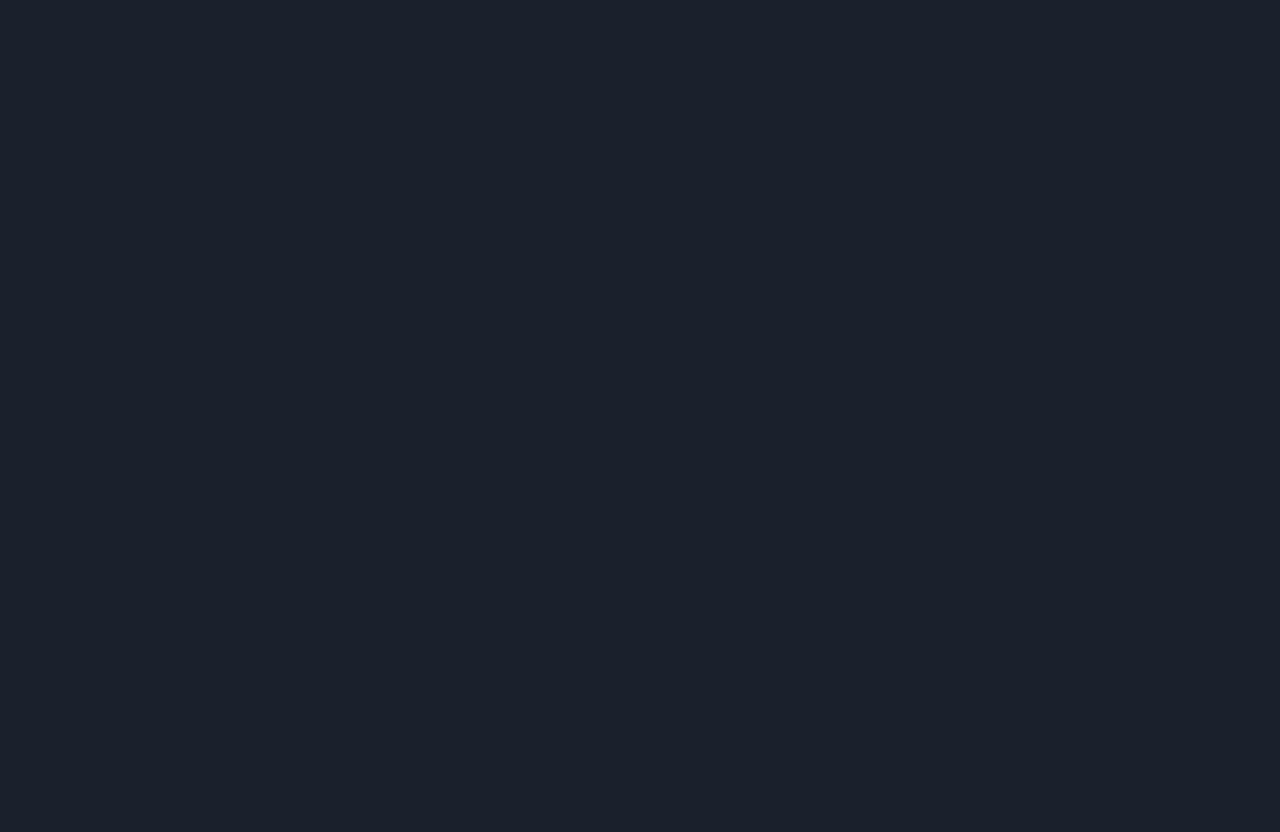
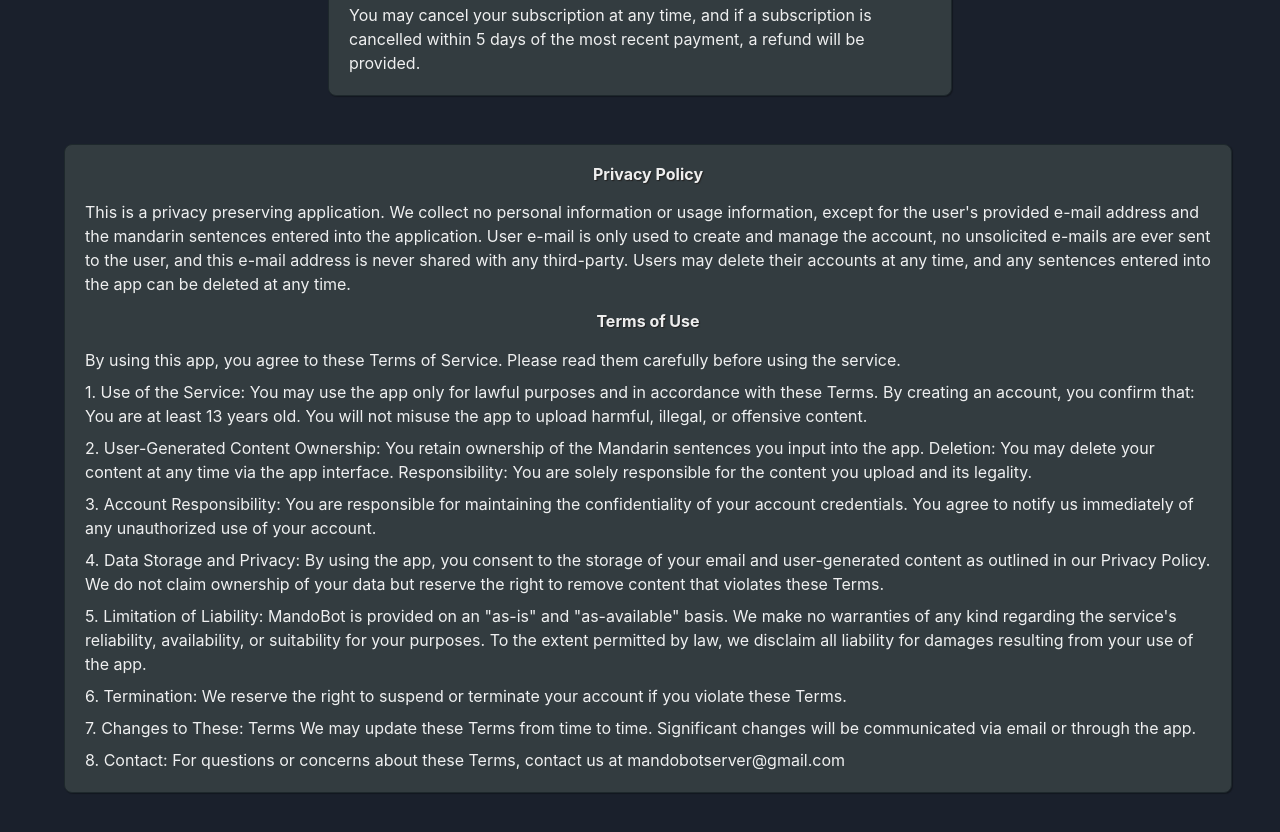
Before and after one commit to robertoloja/mandarin-app, a Next.js app in the folder frontend/: page /about in a window 1280 px wide. Shown: the part 980-1812 px from the top of the page. Before the commit the page ends 1005 px from the top, so only its background shows below. Built offline with nearby package versions, Linux system fonts and the light colour scheme; no server answers.

Commit message:
Add terms of use and privacy policy

```diff
--- a/frontend/src/app/about/page.tsx
+++ b/frontend/src/app/about/page.tsx
@@ -35,18 +35,127 @@ export default function AboutPage() {
         gap={4}
         maxWidth="100vw"
         boxSizing="border-box"
+        wrap="wrap"
       >
         <ServerStatusComponent />
         <ProjectSupportCard />
+        <PrivacyPolicyCard />
       </Flex>
     </Box>
   );
 }
 
+const PrivacyPolicyCard = () => {
+  const { colorMode } = useColorMode();
+  return (
+    <Box id="policies" mt={4}>
+      <Box
+        justifyContent="center"
+        w="fit-content"
+        m={2}
+        border={
+          colorMode === 'light' ? '1px solid #468DA4' : '1px solid #1e282c'
+        }
+        p={5}
+        borderRadius={8}
+        backgroundColor={colorMode === 'light' ? '#B8EEFF' : '#333c40'}
+        boxShadow="1px 1px 1px rgba(0, 0, 0, 0.3)"
+        // minWidth="30vw"
+        width="100%"
+        boxSizing="border-box"
+      >
+        <Heading
+          size="sm"
+          textAlign="center"
+          mb={4}
+          whiteSpace="nowrap"
+          textShadow={
+            colorMode === 'light'
+              ? '1px 1px 1px rgba(0, 0, 0, 0.2)'
+              : '1px 1px 1px #222'
+          }
+        >
+          Privacy Policy
+        </Heading>
+        <Text mb={4}>
+          This is a privacy preserving application. We collect no personal
+          information or usage information, except for the user's provided
+          e-mail address and the mandarin sentences entered into the
+          application. User e-mail is only used to create and manage the
+          account, no unsolicited e-mails are ever sent to the user, and this
+          e-mail address is never shared with any third-party. Users may delete
+          their accounts at any time, and any sentences entered into the app can
+          be deleted at any time.
+        </Text>
+        <Heading
+          size="sm"
+          textAlign="center"
+          mb={4}
+          whiteSpace="nowrap"
+          textShadow={
+            colorMode === 'light'
+              ? '1px 1px 1px rgba(0, 0, 0, 0.2)'
+              : '1px 1px 1px #222'
+          }
+        >
+          Terms of Use
+        </Heading>
+        <Text mb={2}>
+          By using this app, you agree to these Terms of Service. Please read
+          them carefully before using the service.
+        </Text>
+        <Text mb={2}>
+          1. Use of the Service: You may use the app only for lawful purposes
+          and in accordance with these Terms. By creating an account, you
+          confirm that: You are at least 13 years old. You will not misuse the
+          app to upload harmful, illegal, or offensive content.{' '}
+        </Text>
+        <Text mb={2}>
+          2. User-Generated Content Ownership: You retain ownership of the
+          Mandarin sentences you input into the app. Deletion: You may delete
+          your content at any time via the app interface. Responsibility: You
+          are solely responsible for the content you upload and its legality.
+        </Text>
+        <Text mb={2}>
+          3. Account Responsibility: You are responsible for maintaining the
+          confidentiality of your account credentials. You agree to notify us
+          immediately of any unauthorized use of your account.
+        </Text>
+        <Text mb={2}>
+          4. Data Storage and Privacy: By using the app, you consent to the
+          storage of your email and user-generated content as outlined in our
+          Privacy Policy. We do not claim ownership of your data but reserve the
+          right to remove content that violates these Terms.
+        </Text>
+        <Text mb={2}>
+          5. Limitation of Liability: MandoBot is provided on an "as-is" and
+          "as-available" basis. We make no warranties of any kind regarding the
+          service's reliability, availability, or suitability for your purposes.
+          To the extent permitted by law, we disclaim all liability for damages
+          resulting from your use of the app.
+        </Text>
+        <Text mb={2}>
+          6. Termination: We reserve the right to suspend or terminate your
+          account if you violate these Terms.
+        </Text>
+        <Text mb={2}>
+          7. Changes to These: Terms We may update these Terms from time to
+          time. Significant changes will be communicated via email or through
+          the app.
+        </Text>
+        <Text>
+          8. Contact: For questions or concerns about these Terms, contact us at
+          mandobotserver@gmail.com
+        </Text>
+      </Box>
+    </Box>
+  );
+};
+
 const ProjectSupportCard = () => {
   const { colorMode } = useColorMode();
   return (
-    <Box id="support">
+    <Box id="support" maxW="40rem">
       <Heading
         size="md"
         textAlign="center"
@@ -75,9 +184,8 @@ const ProjectSupportCard = () => {
         minWidth="30vw"
       >
         <Text mb={4}>
-          If this website is useful to you, please consider supporting the
-          project with a monthly subscription. Doing so provides several
-          benefits:
+          If mandoBot is useful to you, please consider supporting the project
+          with a monthly subscription. Doing so provides several benefits:
         </Text>
 
         <Center>
@@ -187,6 +295,11 @@ const ProjectSupportCard = () => {
           </Link>
           , and it will be addressed as soon as possible.
         </Text>
+        <Text>
+          You may cancel your subscription at any time, and if a subscription is
+          cancelled within 5 days of the most recent payment, a refund will be
+          provided.
+        </Text>
       </Box>
     </Box>
   );
```
